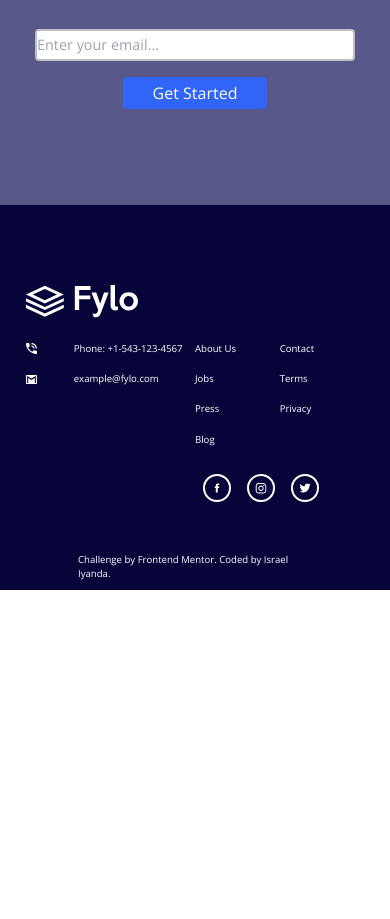
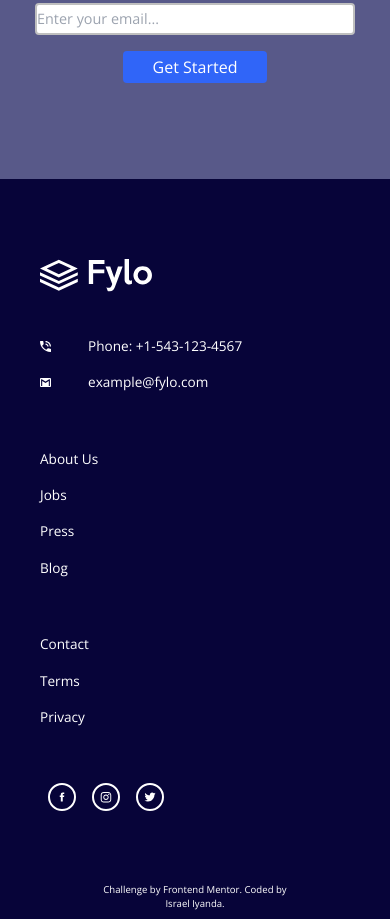
Before and after one commit to Israeltheminer/Flyo-Curved-Landing-Page, a website: page index.html in a window 390 px wide. Shown: the part 2531-3450 px from the top of the page. Before the commit the page ends 3121 px from the top, so only its background shows below. Drawn offline with nearby package versions, Linux system fonts and the light colour scheme.

Commit message:
fix to bottom container and testimonial card
grid responsiveness on smaller devices fixed and testimonial padding on smaller screens

```diff
--- a/public/style.css
+++ b/public/style.css
@@ -140,11 +140,12 @@ button:hover{
 }
 
 footer{
-   width: 60%;
+   width: auto;
    position: absolute;
    bottom: 0.5rem;
    left: 50%;
    transform: translate(-50%, 0);
+   text-align: center;
 }
 
 .social_icon{
@@ -328,6 +329,21 @@ footer{
    .contact{
       width: 0.7rem;
    }
+   .bottom_container{
+      padding-left: 2.5rem;
+   }
+   .bottom_grid{
+      display: flex;
+      flex-direction: column;
+      align-items: left;
+      font-size: 0.85rem;
+   }
+   .bottom_grid > div{
+      margin: 1.25rem 0;
+   }
+   .testimonial{
+      padding: 2.2rem;
+   }
 }
 
 @media (max-width: 375px) {
@@ -357,4 +373,7 @@ footer{
    .bottom_email_input{
       width: 16rem;
    }
+   .testimonial{
+      padding: 1.5rem;
+   }
 }
```
Also changed, not shown: README.md.
